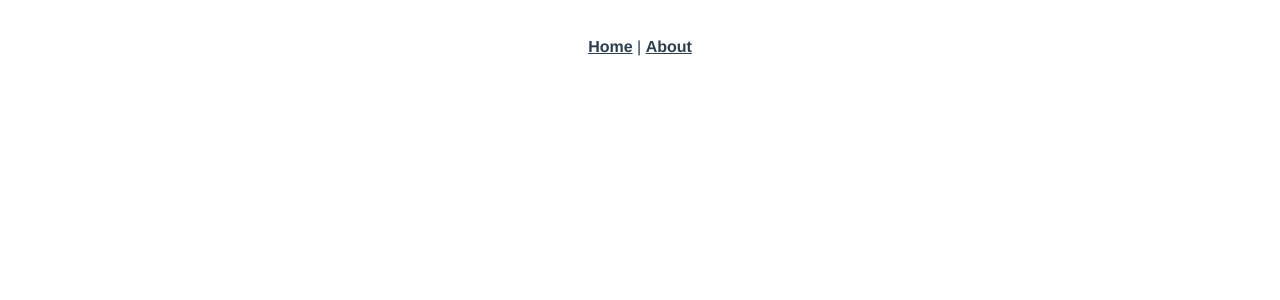
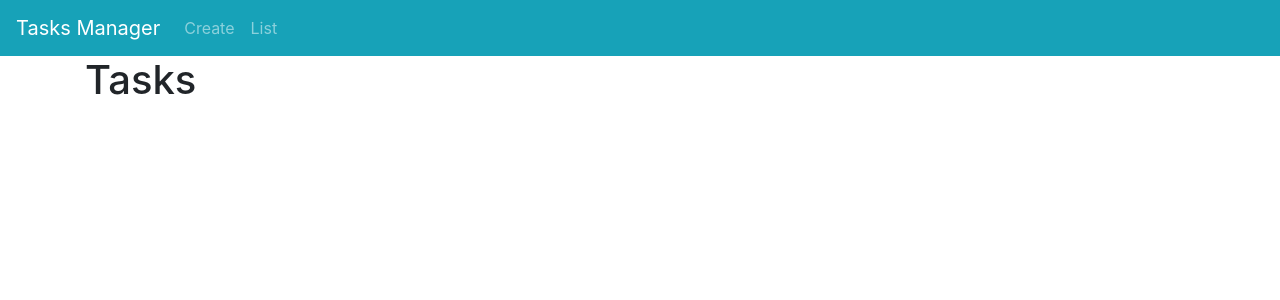
Before and after one commit to alexis-karyavin/tasks-manager-vue, a Vue app: page /task in a window 1280 px wide. Shown: the top 300 px of the page. Built offline with nearby package versions, Linux system fonts and the light colour scheme.

Commit message:
Initial commit

```diff
--- a/package.json
+++ b/package.json
@@ -7,7 +7,10 @@
     "build": "vue-cli-service build"
   },
   "dependencies": {
+    "bootstrap": "^4.5.0",
+    "bootstrap-vue": "^2.14.0",
     "core-js": "^3.6.4",
+    "materialize-css": "^1.0.0-rc.2",
     "register-service-worker": "^1.7.1",
     "vue": "^2.6.11",
     "vue-router": "^3.1.6",
--- a/src/App.vue
+++ b/src/App.vue
@@ -1,32 +1,23 @@
 <template>
   <div id="app">
-    <div id="nav">
-      <router-link to="/">Home</router-link> |
-      <router-link to="/about">About</router-link>
+    <NavBar />
+    <div class="container">
+      <router-view/>
     </div>
-    <router-view/>
   </div>
 </template>
 
-<style lang="scss">
-#app {
-  font-family: Avenir, Helvetica, Arial, sans-serif;
-  -webkit-font-smoothing: antialiased;
-  -moz-osx-font-smoothing: grayscale;
-  text-align: center;
-  color: #2c3e50;
-}
-
-#nav {
-  padding: 30px;
-
-  a {
-    font-weight: bold;
-    color: #2c3e50;
-
-    &.router-link-exact-active {
-      color: #42b983;
+<script>
+  import NavBar from "./components/NavBar";
+  export default {
+    components: {
+      NavBar
     }
   }
-}
+</script>
+
+
+<style lang="scss">
+  @import 'node_modules/bootstrap/scss/bootstrap';
+  @import 'node_modules/bootstrap-vue/src/index.scss';
 </style>
--- a/src/components/HelloWorld.vue
+++ /dev/null
@@ -1,60 +0,0 @@
-<template>
-  <div class="hello">
-    <h1>{{ msg }}</h1>
-    <p>
-      For a guide and recipes on how to configure / customize this project,<br>
-      check out the
-      <a href="https://cli.vuejs.org" target="_blank" rel="noopener">vue-cli documentation</a>.
-    </p>
-    <h3>Installed CLI Plugins</h3>
-    <ul>
-      <li><a href="https://github.com/vuejs/vue-cli/tree/dev/packages/%40vue/cli-plugin-babel" target="_blank" rel="noopener">babel</a></li>
-      <li><a href="https://github.com/vuejs/vue-cli/tree/dev/packages/%40vue/cli-plugin-pwa" target="_blank" rel="noopener">pwa</a></li>
-      <li><a href="https://github.com/vuejs/vue-cli/tree/dev/packages/%40vue/cli-plugin-router" target="_blank" rel="noopener">router</a></li>
-      <li><a href="https://github.com/vuejs/vue-cli/tree/dev/packages/%40vue/cli-plugin-vuex" target="_blank" rel="noopener">vuex</a></li>
-    </ul>
-    <h3>Essential Links</h3>
-    <ul>
-      <li><a href="https://vuejs.org" target="_blank" rel="noopener">Core Docs</a></li>
-      <li><a href="https://forum.vuejs.org" target="_blank" rel="noopener">Forum</a></li>
-      <li><a href="https://chat.vuejs.org" target="_blank" rel="noopener">Community Chat</a></li>
-      <li><a href="https://twitter.com/vuejs" target="_blank" rel="noopener">Twitter</a></li>
-      <li><a href="https://news.vuejs.org" target="_blank" rel="noopener">News</a></li>
-    </ul>
-    <h3>Ecosystem</h3>
-    <ul>
-      <li><a href="https://router.vuejs.org" target="_blank" rel="noopener">vue-router</a></li>
-      <li><a href="https://vuex.vuejs.org" target="_blank" rel="noopener">vuex</a></li>
-      <li><a href="https://github.com/vuejs/vue-devtools#vue-devtools" target="_blank" rel="noopener">vue-devtools</a></li>
-      <li><a href="https://vue-loader.vuejs.org" target="_blank" rel="noopener">vue-loader</a></li>
-      <li><a href="https://github.com/vuejs/awesome-vue" target="_blank" rel="noopener">awesome-vue</a></li>
-    </ul>
-  </div>
-</template>
-
-<script>
-export default {
-  name: 'HelloWorld',
-  props: {
-    msg: String
-  }
-}
-</script>
-
-<!-- Add "scoped" attribute to limit CSS to this component only -->
-<style scoped lang="scss">
-h3 {
-  margin: 40px 0 0;
-}
-ul {
-  list-style-type: none;
-  padding: 0;
-}
-li {
-  display: inline-block;
-  margin: 0 10px;
-}
-a {
-  color: #42b983;
-}
-</style>
--- /dev/null
+++ b/src/components/NavBar.vue
@@ -0,0 +1,36 @@
+<template>
+  <div>
+    <b-navbar toggleable="lg" type="dark" variant="info">
+      <b-navbar-brand href="#">Tasks Manager</b-navbar-brand>
+      <b-navbar-toggle target="nav-collapse"></b-navbar-toggle>
+      <b-collapse id="nav-collapse" is-nav>
+        <b-navbar-nav>
+          <router-link
+              tag="b-nav-item"
+              to="/"
+              exact
+          >
+            Create
+          </router-link>
+          <router-link
+            tag="b-nav-item"
+            to="/list"
+            exact
+          >
+            List
+          </router-link>
+        </b-navbar-nav>
+      </b-collapse>
+    </b-navbar>
+  </div>
+</template>
+
+<script>
+  export default {
+    name: "NavBar"
+  }
+</script>
+
+<style scoped>
+
+</style>
--- a/src/main.js
+++ b/src/main.js
@@ -3,9 +3,13 @@ import App from './App.vue'
 import './registerServiceWorker'
 import router from './router'
 import store from './store'
+import { BootstrapVue, IconsPlugin } from 'bootstrap-vue'
 
 Vue.config.productionTip = false
-
+// Install BootstrapVue
+Vue.use(BootstrapVue)
+// Optionally install the BootstrapVue icon components plugin
+Vue.use(IconsPlugin)
 new Vue({
   router,
   store,
--- a/src/router/index.js
+++ b/src/router/index.js
@@ -1,22 +1,25 @@
 import Vue from 'vue'
 import VueRouter from 'vue-router'
-import Home from '../views/Home.vue'
+import Create from '../views/Create.vue'
+import List from "../views/List";
 
 Vue.use(VueRouter)
 
   const routes = [
   {
     path: '/',
-    name: 'Home',
-    component: Home
+    name: 'create',
+    component: () => import('../views/Create.vue')
   },
   {
-    path: '/about',
-    name: 'About',
-    // route level code-splitting
-    // this generates a separate chunk (about.[hash].js) for this route
-    // which is lazy-loaded when the route is visited.
-    component: () => import(/* webpackChunkName: "about" */ '../views/About.vue')
+    path: '/list',
+    name: 'list',
+    component: () => import('../views/List.vue')
+  },
+  {
+    path: '/task',
+    name: 'task',
+    component: () => import('../views/Task.vue')
   }
 ]
 
--- a/src/views/About.vue
+++ /dev/null
@@ -1,5 +0,0 @@
-<template>
-  <div class="about">
-    <h1>This is an about page</h1>
-  </div>
-</template>
--- /dev/null
+++ b/src/views/Create.vue
@@ -0,0 +1,12 @@
+<template>
+  <div>
+    <h1>Create </h1>
+  </div>
+</template>
+
+<script>
+
+export default {
+  name: 'Create'
+}
+</script>
--- a/src/views/Home.vue
+++ /dev/null
@@ -1,18 +0,0 @@
-<template>
-  <div class="home">
-    <img alt="Vue logo" src="../assets/logo.png">
-    <HelloWorld msg="Welcome to Your Vue.js App"/>
-  </div>
-</template>
-
-<script>
-// @ is an alias to /src
-import HelloWorld from '@/components/HelloWorld.vue'
-
-export default {
-  name: 'Home',
-  components: {
-    HelloWorld
-  }
-}
-</script>
--- /dev/null
+++ b/src/views/List.vue
@@ -0,0 +1,13 @@
+<template>
+  <h1>List</h1>
+</template>
+
+<script>
+  export default {
+    name: "List"
+  }
+</script>
+
+<style scoped>
+
+</style>
--- /dev/null
+++ b/src/views/Task.vue
@@ -0,0 +1,13 @@
+<template>
+  <h1>Tasks</h1>
+</template>
+
+<script>
+  export default {
+    name: "Task"
+  }
+</script>
+
+<style scoped>
+
+</style>
```
Also changed, not shown: src/assets/logo.png (deleted), 1 other file (tests, documents, lock files or other folders).
